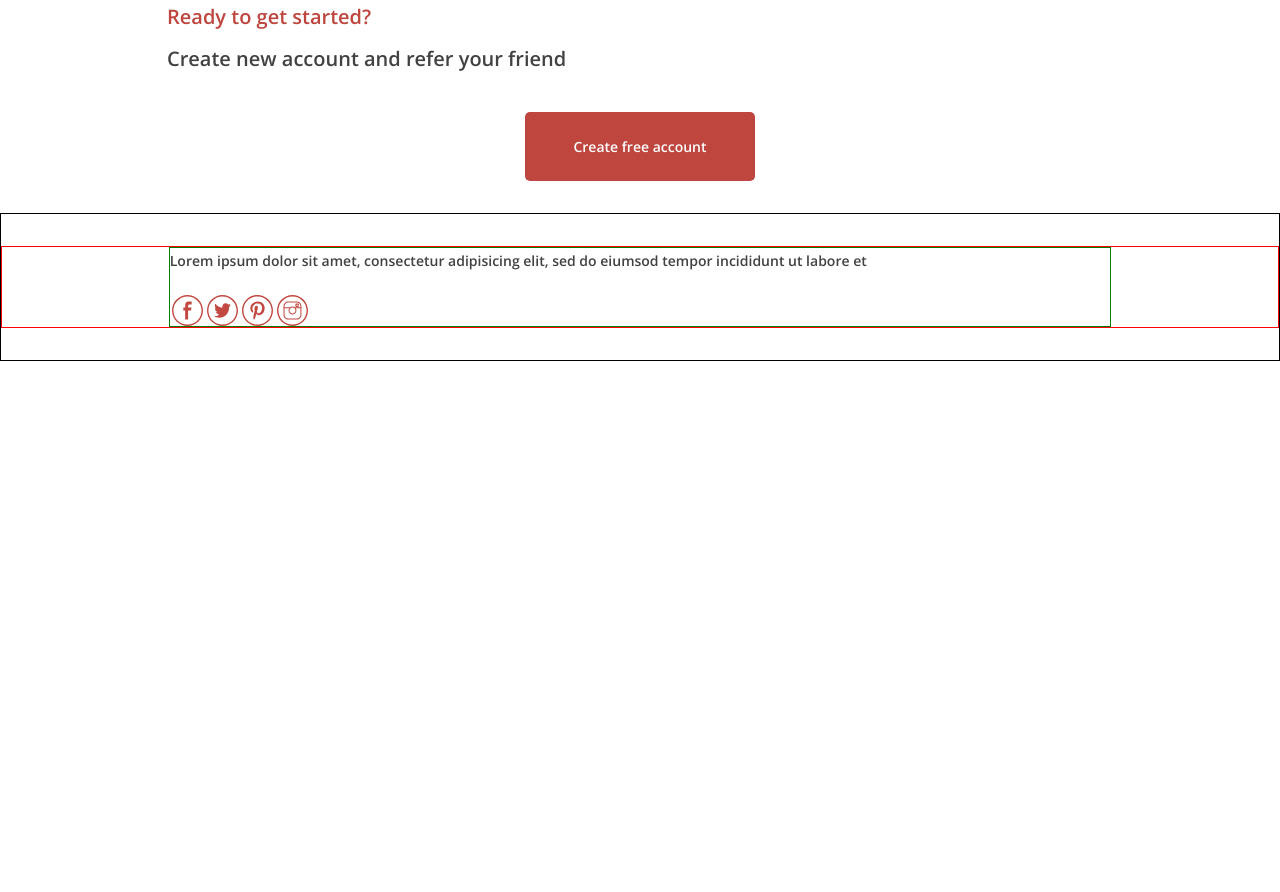
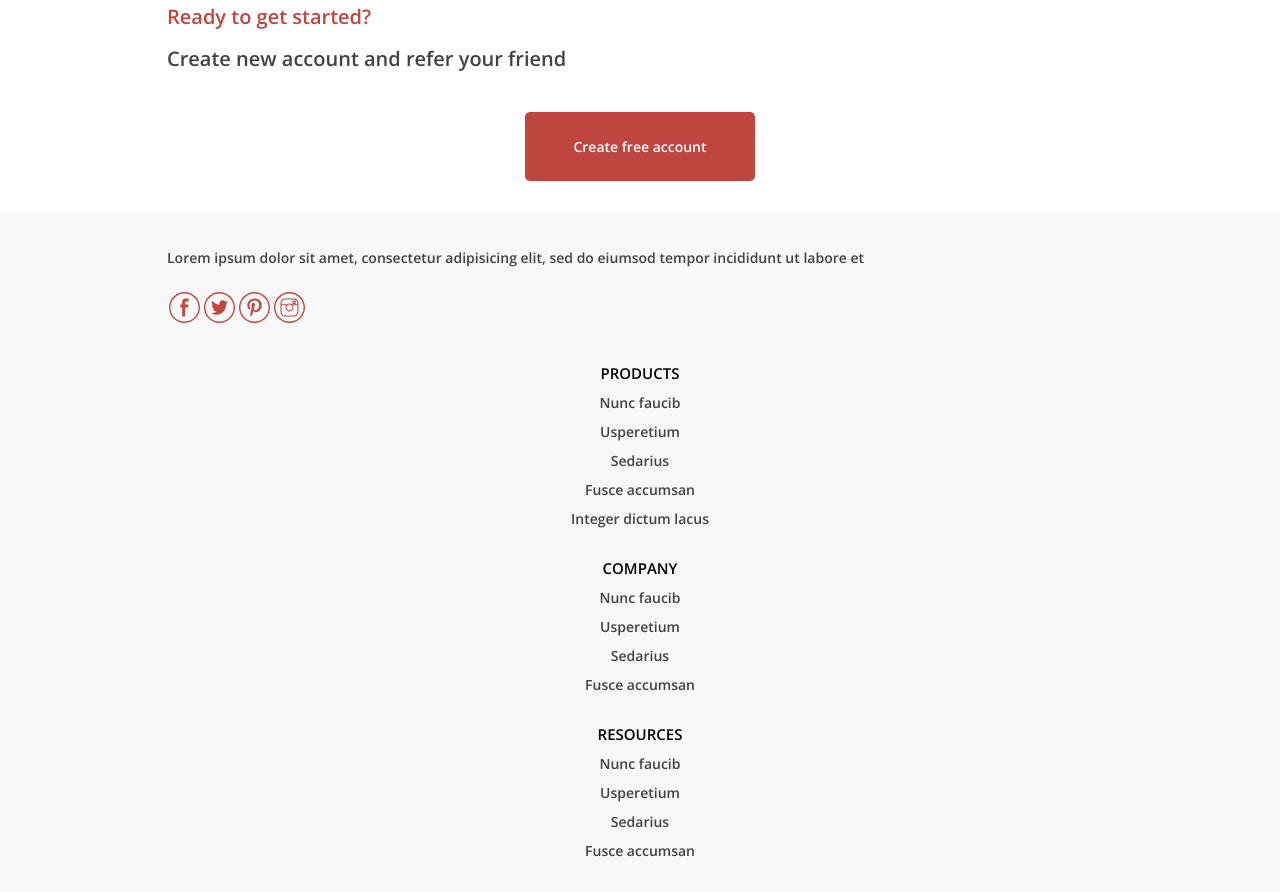
Before and after one commit to NursultanMK/shooting-fox, a website: page app/index.html in a window 1280 px wide. Shown: the part 4323-5215 px from the top of the page. Before the commit the page ends 4684 px from the top, so only its background shows below. Drawn offline with nearby package versions, Linux system fonts and the light colour scheme; a web font is replaced by a local one.

Commit message:
create footer list

```diff
--- a/app/index.html
+++ b/app/index.html
@@ -236,6 +236,30 @@
                 </li>
             </ul>
         </div>
+        <div class="c-footer-lists">
+            <ul class="c-footer-lists__list">
+                <li class="c-footer-lists__item c-footer-lists__item--title">Products</li>
+                <li class="c-footer-lists__item">Nunc faucib</li>
+                <li class="c-footer-lists__item">Usperetium</li>
+                <li class="c-footer-lists__item">Sedarius</li>
+                <li class="c-footer-lists__item">Fusce accumsan</li>
+                <li class="c-footer-lists__item">Integer dictum lacus</li>
+            </ul>
+            <ul class="c-footer-lists__list">
+                <li class="c-footer-lists__item c-footer-lists__item--title">Company</li>
+                <li class="c-footer-lists__item">Nunc faucib</li>
+                <li class="c-footer-lists__item">Usperetium</li>
+                <li class="c-footer-lists__item">Sedarius</li>
+                <li class="c-footer-lists__item">Fusce accumsan</li>
+            </ul>
+            <ul class="c-footer-lists__list">
+                <li class="c-footer-lists__item c-footer-lists__item--title">Resources</li>
+                <li class="c-footer-lists__item">Nunc faucib</li>
+                <li class="c-footer-lists__item">Usperetium</li>
+                <li class="c-footer-lists__item">Sedarius</li>
+                <li class="c-footer-lists__item">Fusce accumsan</li>
+            </ul>
+        </div>
     </div>
 </footer>
 </body>
--- a/app/scss/abstracts/_variables.scss
+++ b/app/scss/abstracts/_variables.scss
@@ -5,6 +5,7 @@ $color-red: rgb(190, 70, 63) !default;
 $color-light-grey: rgb(109, 109, 109) !default;
 $color-grey: rgb(145, 145, 145) !default;
 $color-grey-primary: rgb(243, 243, 243) !default;
+$color-secondary-grey: rgb(249, 248, 248);
 
 // Headings
 $heading-primary-color: $color-primary;
--- a/app/scss/components/_c-connection-block.scss
+++ b/app/scss/components/_c-connection-block.scss
@@ -1,5 +1,5 @@
 .c-connection-block {
-  border: 1px solid green;
+  margin-bottom: 4rem;
 
   &__text {
     line-height: 1.8;
--- /dev/null
+++ b/app/scss/components/_c-footer-lists.scss
@@ -0,0 +1,24 @@
+.c-footer-lists {
+
+  &__list {
+    &:not(:last-child){
+      margin-bottom: 3rem;
+    }
+  }
+  &__item {
+    font-size: 1.4rem;
+    font-weight: 600;
+    color: $text-color;
+    text-align: center;
+
+    &:not(:last-child) {
+      margin-bottom: 1rem;
+    }
+
+    &--title {
+      color: $color-secondary-dark;
+      text-transform: uppercase;
+      font-size: 1.5rem;
+    }
+  }
+}
--- a/app/scss/layout/_l-footer.scss
+++ b/app/scss/layout/_l-footer.scss
@@ -1,10 +1,9 @@
 .l-footer {
-  border: 1px solid black;
   padding-top: 3.2rem;
   padding-bottom: 3.2rem;
+  background: $color-secondary-grey;
 
   &__inner {
     @include container;
-    border: 1px solid red;
   }
 }
--- a/app/scss/main.scss
+++ b/app/scss/main.scss
@@ -16,6 +16,7 @@
   "components/c-description-icons",
   "components/c-features-description",
   "components/c-features-info",
+  "components/c-footer-lists",
   "components/c-logotype",
   "components/c-main-person",
   "components/c-members",
```
Also changed, not shown: app/css/main.css.
